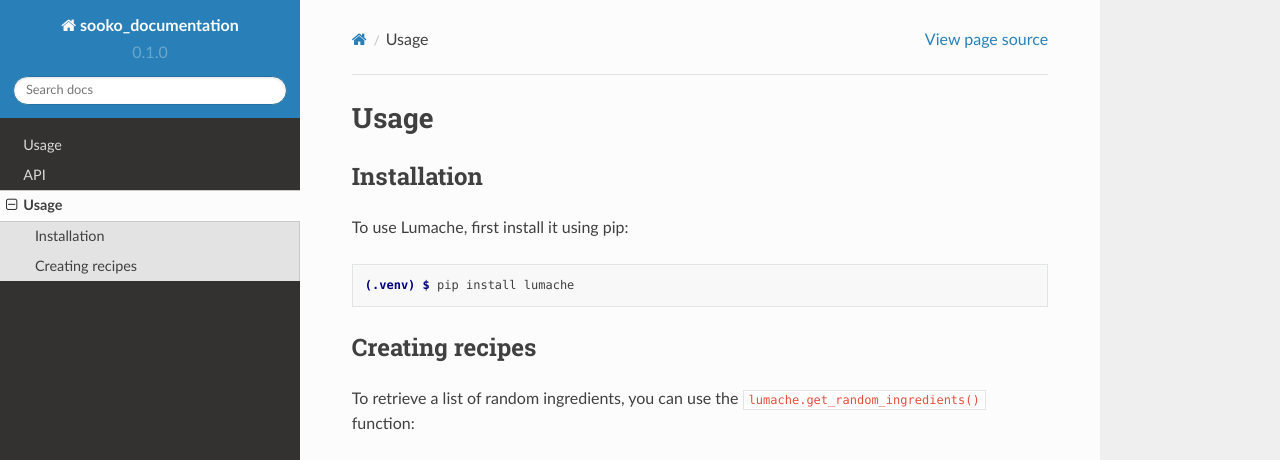
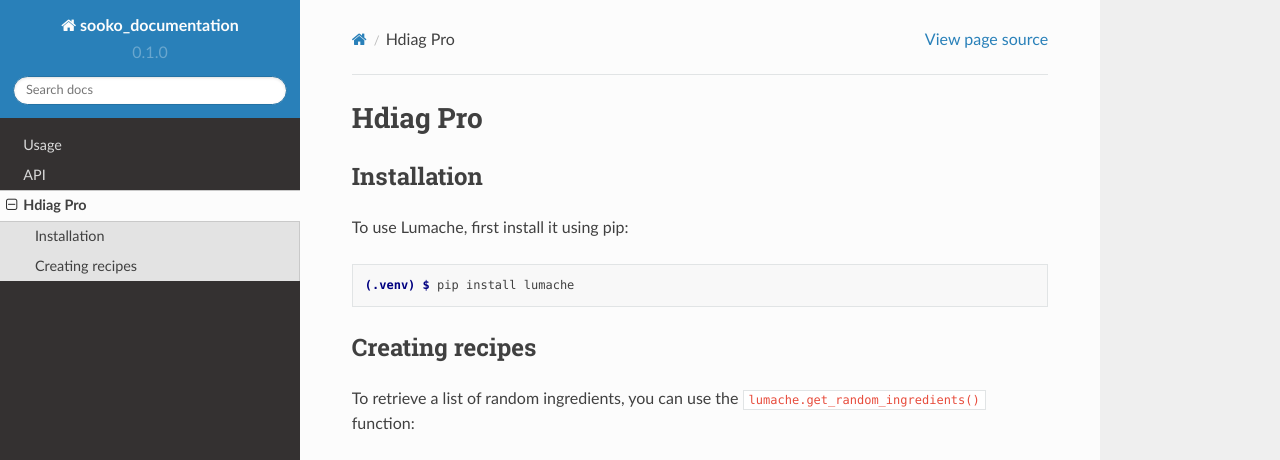
Before and after one commit to sooko/sookoDocumentation, a Sphinx documentation site: the page built from docs/source/hdiag_pro.rst, in a window 1280 px wide and 1095 px high. Shown: the top 460 px of the window. Built offline with Sphinx 7.4.7 and the Read the Docs theme 2.0.0, drawn with Linux system fonts in a browser that asks for light colours; grey boxes are pictures that could not be loaded.

Commit message:
first doc

```diff
--- a/docs/source/hdiag_pro.rst
+++ b/docs/source/hdiag_pro.rst
@@ -1,5 +1,5 @@
-Usage
-=====
+Hdiag Pro
+=========
 
 .. _installation:
 
```
